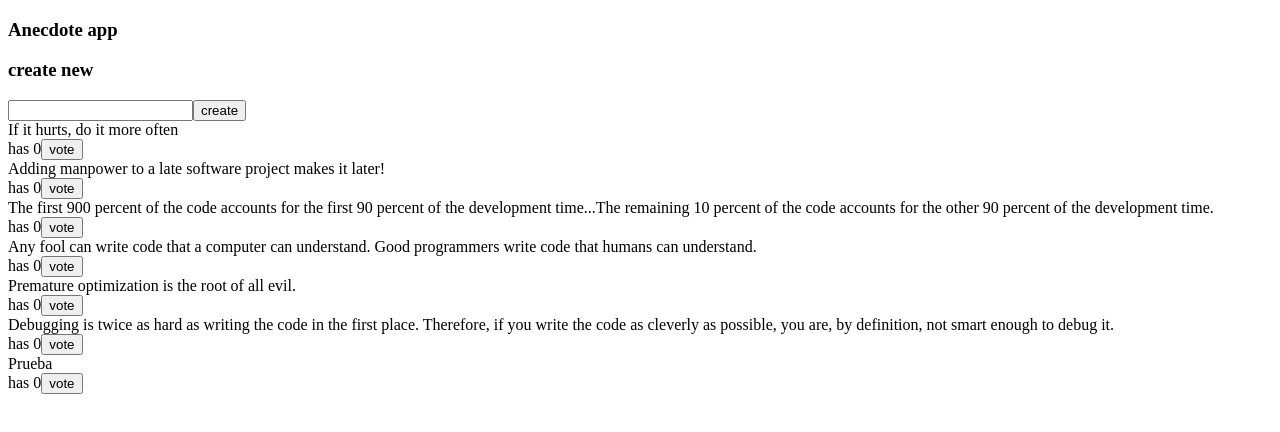
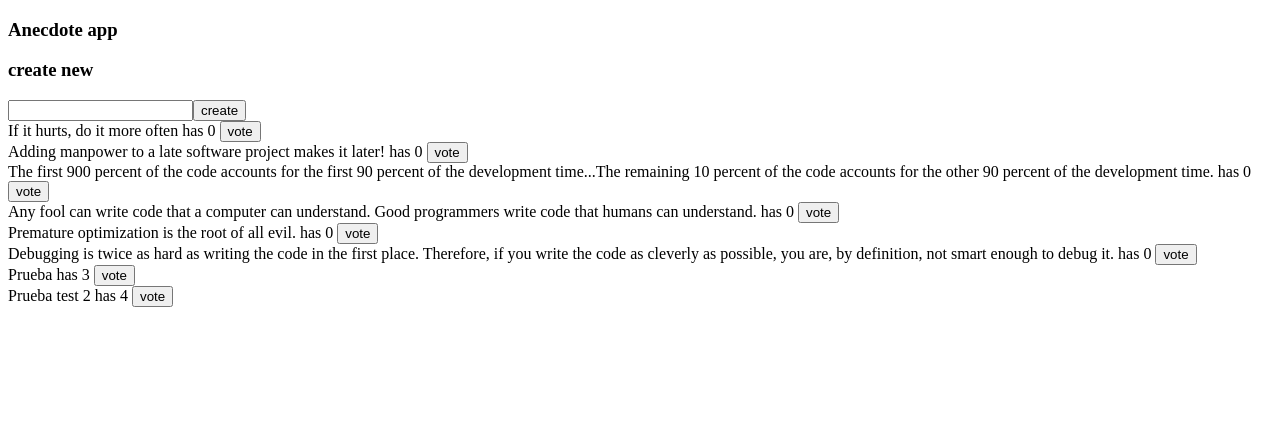
Before and after one commit to aguerremo/fullstackopen-bootcamp, a React (Vite) app in the folder part6/anecdotes-query/: page / in a window 1280 px wide. Shown: the top 432 px of the page. Built offline with nearby package versions, Linux system fonts and the light colour scheme; data requests are answered from the project's data file.

Commit message:
6.22 done

```diff
--- a/part6/anecdotes-query/db.json
+++ b/part6/anecdotes-query/db.json
@@ -32,8 +32,13 @@
     },
     {
       "content": "Prueba",
-      "votes": 0,
+      "votes": 3,
       "id": "E83EutO"
+    },
+    {
+      "content": "Prueba test 2",
+      "votes": 4,
+      "id": "cULZ3AZ"
     }
   ]
 }
--- a/part6/anecdotes-query/src/App.jsx
+++ b/part6/anecdotes-query/src/App.jsx
@@ -1,33 +1,8 @@
 import AnecdoteForm from './components/AnecdoteForm'
 import Notification from './components/Notification'
-import { useQuery } from '@tanstack/react-query'
-import { getAnecdotes } from './requests/requests'
+import AnecdoteList from './components/AnecdoteList'
 
 const App = () => {
-
-  const handleVote = (anecdote) => {
-    console.log('vote')
-  }
-
-  const result = useQuery({
-    queryKey:['anecdotes'],
-    queryFn: getAnecdotes,
-    retry: false
-  })
-  console.log(JSON.parse(JSON.stringify(result)))
-
-  if(result.isLoading){
-    return <div>loading data...</div>
-  }
-
-  if (result.isError) {
-    return <span>anecdote service is not available due to problems in server</span>
-  }
-
-
-  const anecdotes = result.data
-
-
 
   return (
     <div>
@@ -35,18 +10,7 @@ const App = () => {
 
       <Notification />
       <AnecdoteForm />
-
-      {anecdotes.map(anecdote =>
-        <div key={anecdote.id}>
-          <div>
-            {anecdote.content}
-          </div>
-          <div>
-            has {anecdote.votes}
-            <button onClick={() => handleVote(anecdote)}>vote</button>
-          </div>
-        </div>
-      )}
+      <AnecdoteList />
     </div>
   )
 }
--- a/part6/anecdotes-query/src/components/AnecdoteForm.jsx
+++ b/part6/anecdotes-query/src/components/AnecdoteForm.jsx
@@ -1,9 +1,9 @@
 import { useMutation, useQueryClient, useQuery } from '@tanstack/react-query'
 import { createAnecdote } from '../requests/requests'
 
+const AnecdoteForm = () => {
 
-
-const AnecdoteForm = () => {
+  const queryClient = useQueryClient()
 
   const newAnecdoteMutation = useMutation({
     mutationFn: createAnecdote,
@@ -11,9 +11,6 @@ const AnecdoteForm = () => {
       queryClient.invalidateQueries({ queryKey: ['anecdotes'] }
     )}
   })
-
-  const queryClient = useQueryClient()
-
 
   if(newAnecdoteMutation.length < 5){
 
--- /dev/null
+++ b/part6/anecdotes-query/src/components/AnecdoteList.jsx
@@ -0,0 +1,36 @@
+import VoteButton from "./VoteButton"
+import { useQuery } from '@tanstack/react-query'
+import { getAnecdotes } from '../requests/requests'
+
+const AnecdoteList = () => {
+
+  const result = useQuery({
+    queryKey:['anecdotes'],
+    queryFn: getAnecdotes,
+    retry: false
+  })
+  console.log(JSON.parse(JSON.stringify(result)))
+
+  if(result.isLoading){
+    return <div>loading data...</div>
+  }
+
+  if (result.isError) {
+    return <span>anecdote service is not available due to problems in server</span>
+  }
+
+
+  const anecdotes = result.data
+
+  return  <div>
+  {anecdotes.map(anecdote =>
+    <div key={anecdote.id}>
+
+        {anecdote.content} has {anecdote.votes} <VoteButton anecdote={anecdote} />
+    </div>
+  )}
+
+  </div>
+}
+
+export default AnecdoteList
--- /dev/null
+++ b/part6/anecdotes-query/src/components/VoteButton.jsx
@@ -0,0 +1,23 @@
+import { useMutation, useQueryClient, useQuery } from '@tanstack/react-query'
+import { voteAnecdote } from '../requests/requests'
+
+const VoteButton = ({anecdote}) => {
+  const queryClient = useQueryClient()
+
+  const updateAnecdoteMutation = useMutation({
+    mutationFn: voteAnecdote,
+    onSuccess: () => {
+      queryClient.invalidateQueries({ queryKey: ['anecdotes'] })
+    }
+  })
+
+  const handleVote = (anecdote) => {
+    console.log('vote')
+    updateAnecdoteMutation.mutate({...anecdote, votes: anecdote.votes + 1 })
+
+  }
+
+  return <button onClick={() => handleVote(anecdote)}>vote</button>
+}
+
+export default VoteButton
--- a/part6/anecdotes-query/src/requests/requests.js
+++ b/part6/anecdotes-query/src/requests/requests.js
@@ -5,3 +5,5 @@ const baserUrl = 'http://localhost:3001/anecdotes'
 export const getAnecdotes = () => axios.get(baserUrl).then(res => res.data)
 
 export const createAnecdote = newAnecdote => axios.post(baserUrl, newAnecdote).then(res => res.data)
+
+export const voteAnecdote = votedAnecdote => axios.put(`${baserUrl}/${votedAnecdote.id}`, votedAnecdote).then(res => res.data)
```
